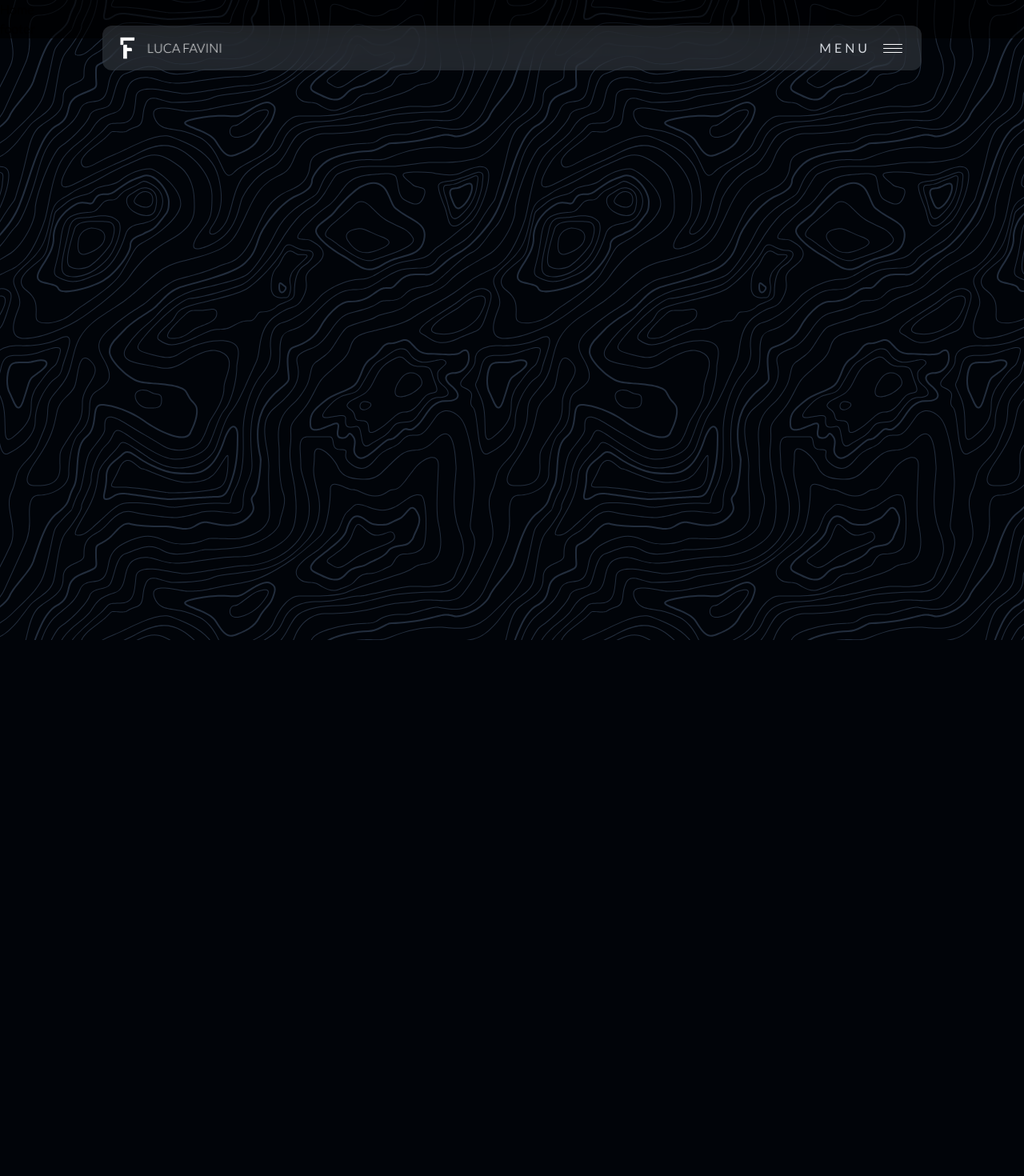
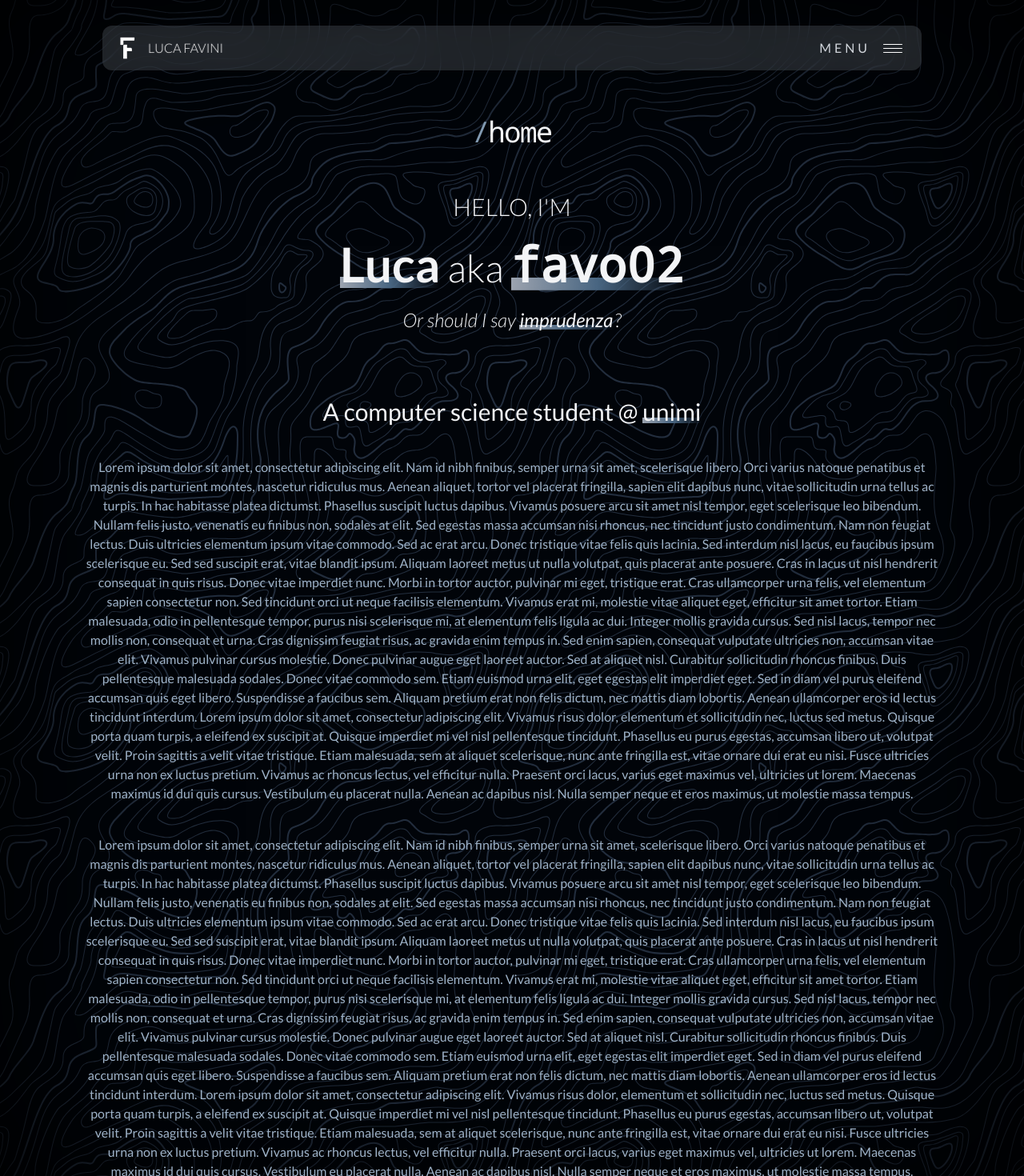
Before and after one commit to Favo02/favo02.dev, a React (Create React App) app: page /home in a window 1280 px wide. Shown: the top 1470 px of the page at 80% size. Before the commit the page ends 800 px from the top, so only its background shows below. Built offline with nearby package versions, Linux system fonts and the light colour scheme.

Commit message:
feat(components): add content to `Home` component

```diff
--- a/src/pages/Home.tsx
+++ b/src/pages/Home.tsx
@@ -1,8 +1,52 @@
 import { FC } from "react"
+import { Link } from "react-router-dom"
 
 const Home : FC = () => {
+
+  const underlineClass = "bg-gradient-to-r from-gray-400 via-bluegray-600 to-transparent bg-no-repeat bg-[size:100%_20%] bg-[position:0_90%]"
+
   return (
-    <p>Home</p>
+    <div className="pt-36 w-10/12 max-w-6xl m-auto text-center">
+      <h1 className="text-gray-100 text-4xl font-mono tracking-tighter"><span className="text-bluegray-400">/</span>home</h1>
+
+      <div className="mt-14 text-center text-gray-100">
+
+        <h4 className="text-3xl uppercase font-light">Hello, I&apos;m</h4>
+
+        <h4 className="text-5xl mt-6 font-light"><Link to="/about"><span className={`text-6xl font-bold ${underlineClass}`}>Luca</span></Link> aka <Link to="/projects"><span className={`text-6xl font-mono font-bold ${underlineClass}`}>favo02</span></Link></h4>
+
+        <h4 className="text-2xl mt-6 italic font-light">Or should I say <Link to="/imprudenza"><span className={`pr-0.5 font-normal ${underlineClass}`}>imprudenza</span></Link>?</h4>
+
+      </div>
+
+      <div className="text-3xl mt-20">
+        <h1 className="text-gray-100">A computer science student @ <span className={`${underlineClass}`}>unimi</span></h1>
+      </div>
+
+      <div className="mt-10 text-bluegray-300">
+        Lorem ipsum dolor sit amet, consectetur adipiscing elit. Nam id nibh finibus, semper urna sit amet, scelerisque libero. Orci varius natoque penatibus et magnis dis parturient montes, nascetur ridiculus mus. Aenean aliquet, tortor vel placerat fringilla, sapien elit dapibus nunc, vitae sollicitudin urna tellus ac turpis. In hac habitasse platea dictumst. Phasellus suscipit luctus dapibus. Vivamus posuere arcu sit amet nisl tempor, eget scelerisque leo bibendum. Nullam felis justo, venenatis eu finibus non, sodales at elit. Sed egestas massa accumsan nisi rhoncus, nec tincidunt justo condimentum. Nam non feugiat lectus.
+
+        Duis ultricies elementum ipsum vitae commodo. Sed ac erat arcu. Donec tristique vitae felis quis lacinia. Sed interdum nisl lacus, eu faucibus ipsum scelerisque eu. Sed sed suscipit erat, vitae blandit ipsum. Aliquam laoreet metus ut nulla volutpat, quis placerat ante posuere. Cras in lacus ut nisl hendrerit consequat in quis risus. Donec vitae imperdiet nunc. Morbi in tortor auctor, pulvinar mi eget, tristique erat.
+
+        Cras ullamcorper urna felis, vel elementum sapien consectetur non. Sed tincidunt orci ut neque facilisis elementum. Vivamus erat mi, molestie vitae aliquet eget, efficitur sit amet tortor. Etiam malesuada, odio in pellentesque tempor, purus nisi scelerisque mi, at elementum felis ligula ac dui. Integer mollis gravida cursus. Sed nisl lacus, tempor nec mollis non, consequat et urna. Cras dignissim feugiat risus, ac gravida enim tempus in. Sed enim sapien, consequat vulputate ultricies non, accumsan vitae elit. Vivamus pulvinar cursus molestie. Donec pulvinar augue eget laoreet auctor. Sed at aliquet nisl. Curabitur sollicitudin rhoncus finibus. Duis pellentesque malesuada sodales. Donec vitae commodo sem.
+
+        Etiam euismod urna elit, eget egestas elit imperdiet eget. Sed in diam vel purus eleifend accumsan quis eget libero. Suspendisse a faucibus sem. Aliquam pretium erat non felis dictum, nec mattis diam lobortis. Aenean ullamcorper eros id lectus tincidunt interdum. Lorem ipsum dolor sit amet, consectetur adipiscing elit. Vivamus risus dolor, elementum et sollicitudin nec, luctus sed metus. Quisque porta quam turpis, a eleifend ex suscipit at.
+
+        Quisque imperdiet mi vel nisl pellentesque tincidunt. Phasellus eu purus egestas, accumsan libero ut, volutpat velit. Proin sagittis a velit vitae tristique. Etiam malesuada, sem at aliquet scelerisque, nunc ante fringilla est, vitae ornare dui erat eu nisi. Fusce ultricies urna non ex luctus pretium. Vivamus ac rhoncus lectus, vel efficitur nulla. Praesent orci lacus, varius eget maximus vel, ultricies ut lorem. Maecenas maximus id dui quis cursus. Vestibulum eu placerat nulla. Aenean ac dapibus nisl. Nulla semper neque et eros maximus, ut molestie massa tempus.
+      </div>
+
+      <div className="mt-10 text-bluegray-300">
+        Lorem ipsum dolor sit amet, consectetur adipiscing elit. Nam id nibh finibus, semper urna sit amet, scelerisque libero. Orci varius natoque penatibus et magnis dis parturient montes, nascetur ridiculus mus. Aenean aliquet, tortor vel placerat fringilla, sapien elit dapibus nunc, vitae sollicitudin urna tellus ac turpis. In hac habitasse platea dictumst. Phasellus suscipit luctus dapibus. Vivamus posuere arcu sit amet nisl tempor, eget scelerisque leo bibendum. Nullam felis justo, venenatis eu finibus non, sodales at elit. Sed egestas massa accumsan nisi rhoncus, nec tincidunt justo condimentum. Nam non feugiat lectus.
+
+        Duis ultricies elementum ipsum vitae commodo. Sed ac erat arcu. Donec tristique vitae felis quis lacinia. Sed interdum nisl lacus, eu faucibus ipsum scelerisque eu. Sed sed suscipit erat, vitae blandit ipsum. Aliquam laoreet metus ut nulla volutpat, quis placerat ante posuere. Cras in lacus ut nisl hendrerit consequat in quis risus. Donec vitae imperdiet nunc. Morbi in tortor auctor, pulvinar mi eget, tristique erat.
+
+        Cras ullamcorper urna felis, vel elementum sapien consectetur non. Sed tincidunt orci ut neque facilisis elementum. Vivamus erat mi, molestie vitae aliquet eget, efficitur sit amet tortor. Etiam malesuada, odio in pellentesque tempor, purus nisi scelerisque mi, at elementum felis ligula ac dui. Integer mollis gravida cursus. Sed nisl lacus, tempor nec mollis non, consequat et urna. Cras dignissim feugiat risus, ac gravida enim tempus in. Sed enim sapien, consequat vulputate ultricies non, accumsan vitae elit. Vivamus pulvinar cursus molestie. Donec pulvinar augue eget laoreet auctor. Sed at aliquet nisl. Curabitur sollicitudin rhoncus finibus. Duis pellentesque malesuada sodales. Donec vitae commodo sem.
+
+        Etiam euismod urna elit, eget egestas elit imperdiet eget. Sed in diam vel purus eleifend accumsan quis eget libero. Suspendisse a faucibus sem. Aliquam pretium erat non felis dictum, nec mattis diam lobortis. Aenean ullamcorper eros id lectus tincidunt interdum. Lorem ipsum dolor sit amet, consectetur adipiscing elit. Vivamus risus dolor, elementum et sollicitudin nec, luctus sed metus. Quisque porta quam turpis, a eleifend ex suscipit at.
+
+        Quisque imperdiet mi vel nisl pellentesque tincidunt. Phasellus eu purus egestas, accumsan libero ut, volutpat velit. Proin sagittis a velit vitae tristique. Etiam malesuada, sem at aliquet scelerisque, nunc ante fringilla est, vitae ornare dui erat eu nisi. Fusce ultricies urna non ex luctus pretium. Vivamus ac rhoncus lectus, vel efficitur nulla. Praesent orci lacus, varius eget maximus vel, ultricies ut lorem. Maecenas maximus id dui quis cursus. Vestibulum eu placerat nulla. Aenean ac dapibus nisl. Nulla semper neque et eros maximus, ut molestie massa tempus.
+      </div>
+    </div>
   )
 }
 
```
